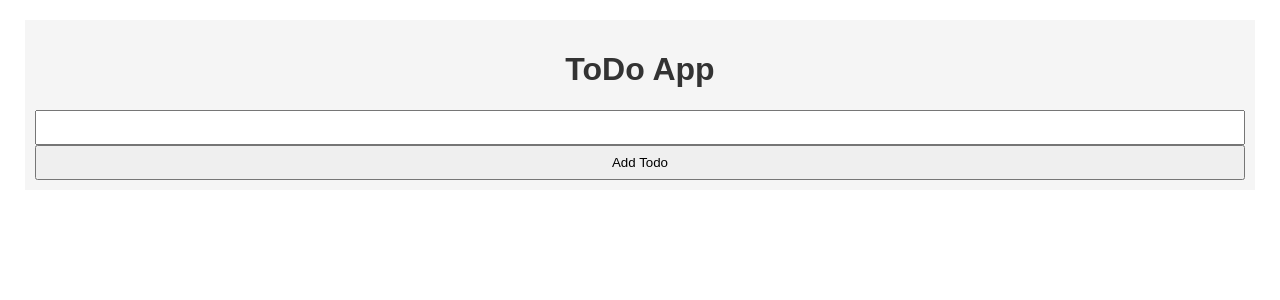
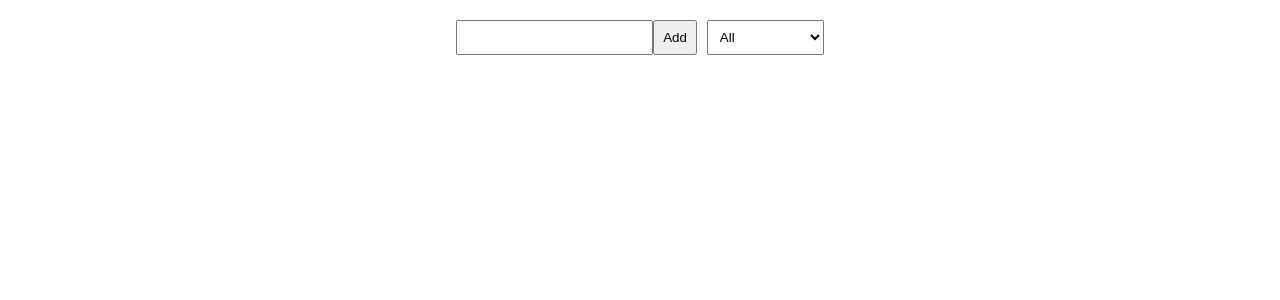
Before and after one commit to igorboss5/react-projects, a React (Create React App) app in the folder todo-app/: page / in a window 1280 px wide. Shown: the top 300 px of the page. Built offline with nearby package versions, Linux system fonts and the light colour scheme; the HTML template or start-up script is replaced by a standard one.

Commit message:
add todos removal by id and started doing todos filtering

```diff
--- a/todo-app/src/App.css
+++ b/todo-app/src/App.css
@@ -12,18 +12,39 @@ input {
     padding: 8px;
 }
 
+.filter-todo {
+    margin-left: 10px;
+    padding: 8px;
+}
+
+.newTodoText {
+    margin-right: 10px;
+}
+
 button {
     padding: 8px;
 }
 
-div {
-    margin-top: 20px;
+.complete {
+	opacity: 0.5;
 }
 
-div > div {
-    background-color: #f5f5f5;
-    padding: 10px;
-    margin: 5px;
+.newTodo {
     display: flex;
-    flex-direction: column;
+	align-items: center;
+	min-height: 35px;
+	margin: 20px 20px 0 20px;
+	padding: 0 0 0 16px;
+	border: none;
+	border-radius: 4px;
+    justify-content: space-between;
+    box-shadow:
+        0px 0.3px 0.9px grey,
+        0px 1.6px 3.6px grey
+    ;
 }
+
+.container-btn {
+    display: flex;
+	align-items: center;
+}
--- a/todo-app/src/App.js
+++ b/todo-app/src/App.js
@@ -2,35 +2,68 @@ import React, { useState } from 'react'
 import './App.css';
 import Todo from './components/ToDo';
 
+
 function App() {
     const [todos, setTodos] = useState([]);
-  const [inputText, setInputText] = useState('');
+    const [input, setInput] = useState('');
+    const [select, setSelect] = useState('All')
 
-  const addTodo = () => {
-    if(inputText.trim() !== '') {
-      setTodos([...todos, {id: Date.now(), text: inputText}]);
-      setInputText('');
+    const handleUpdateInput = (event) => {
+        setInput(event.target.value)
     }
-  };
+    const handleAddTodo = () => {
+        if (input === '') return
+        const newTodo = {
+            id: Date.now(),
+            text: input
+        }
 
-  const deleteTodo = (id) => {
-    setTodos(todos.filter((todo) => todo.id !== id));
+        setTodos([...todos, newTodo])
+
+        setInput('');
+    }
+    const handleDeleteTodo = (idTodoDelete) => {
+        const updateTodo = todos.filter((todo) =>
+            todo.id !== idTodoDelete);
+
+            setTodos(updateTodo);
+    }
+
+    const handleKeyDown = (event) => {
+        if (event.key === 'Enter') handleAddTodo();
+    }
+
+    const handleFilterTodos = () => {
+        todos.forEach((todo) => {
+            if (todo === 'complete') {
+                return todo;
+            }
+        })
     }
 
     return (
         <div className="App">
-      <h1>ToDo App</h1>
             <input
                 type="text"
-        value={inputText}
-        onChange={(e) => setInputText(e.target.value)}
+                value={input}
+                onChange={handleUpdateInput}
+                onKeyDown={handleKeyDown}
             />
-      <button onClick={addTodo}>Add Todo</button>
-      {todos.map((todo) => (
-        <Todo key={todo.id} todo={todo} onDelete={deleteTodo} />
-      ))}
+            <button onClick={handleAddTodo}>Add</button>
+
+            <select className="filter-todo">
+                <option onClick={handleFilterTodos} value="All">All</option>
+                <option value="Completed">Completed</option>
+                <option value="Uncompleted">Uncompleted</option>
+            </select>
+
+            {todos.map((todo) => {
+                return (
+                    <Todo key={todo.id} todo={todo} onDelete={handleDeleteTodo} />
+                )
+            })}
         </div>
-  );
-};
+    )
+}
 
 export default App;
--- a/todo-app/src/components/ToDo.jsx
+++ b/todo-app/src/components/ToDo.jsx
@@ -1,10 +1,21 @@
-import React from "react";
+import React, { useState } from "react";
 
-const Todo = ({todo, onDelete}) => {
+const Todo = ({ todo, onDelete }) => {
+    const [isComplete, setIsComplete] = useState(false);
+
+    const handleCompleteToggle = () => {
+        setIsComplete(!isComplete);
+    }
+
     return (
-        <div className="newTodo">
-            <span className="newTodoText">{todo.text}</span>
-            <button onClick={() => onDelete(todo.id)}>Delete</button>
+        <div className={`newTodo ${isComplete ? 'complete' : 'uncomplete'}`}>
+            <span className={`newTodoText ${isComplete ? 'complete' : ''}`}>{todo.text}</span>
+            <div className="container-btn">
+                <button onClick={handleCompleteToggle}>
+                    {isComplete ? 'Undo' : 'Complete'}
+                </button>
+                <button onClick={() => onDelete(todo.id)}>Delete</button>
+            </div>
         </div>
     )
 }
```
Lines whose indentation alone changed are shown as unchanged.
